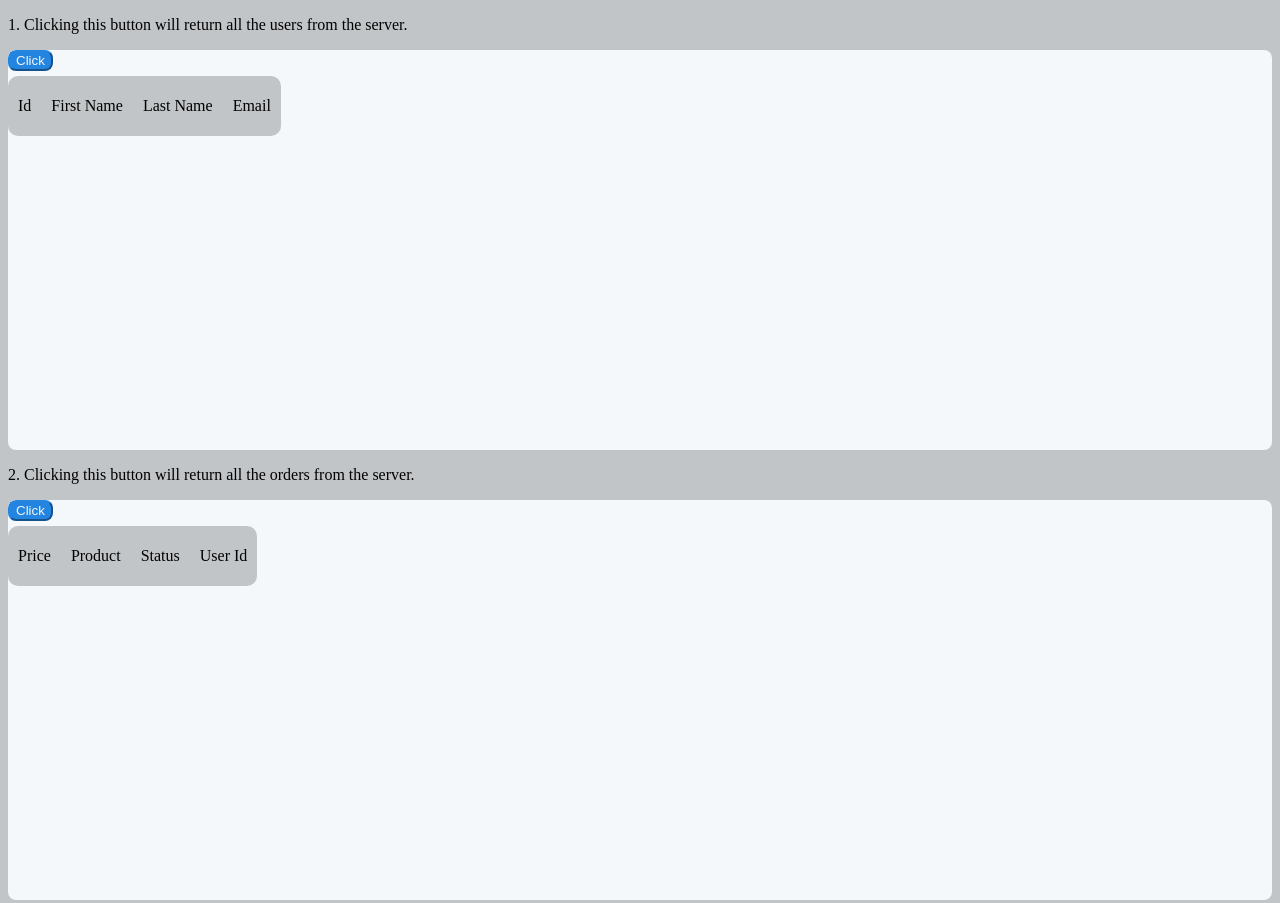
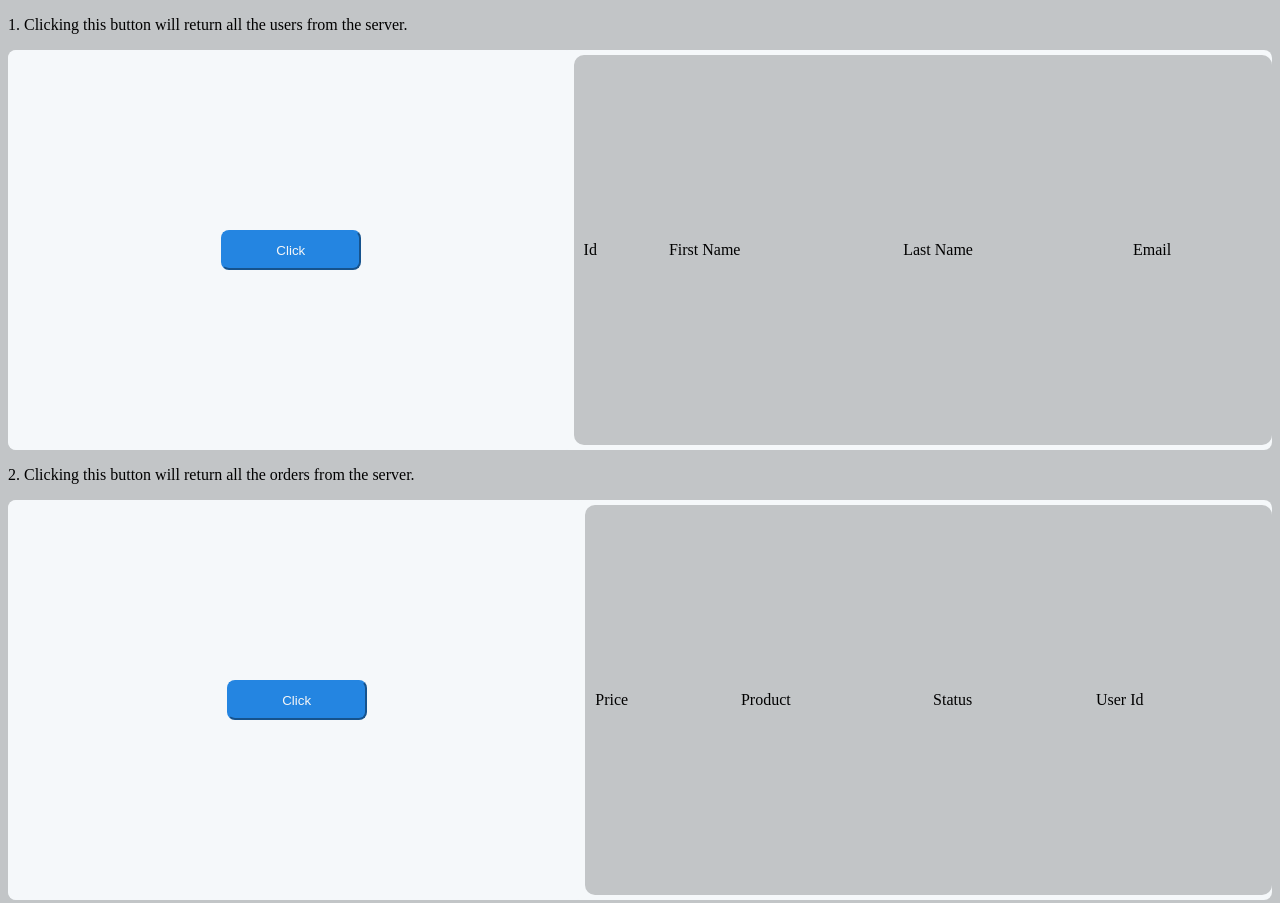
Before and after one commit to mtyra321/Shine-Solar-Challenge, a website: page index.html in a window 1280 px wide. Shown: the top 903 px of the page. Drawn offline with Linux system fonts and the light colour scheme.

Commit message:
formatting nearly complete

```diff
--- a/app.js
+++ b/app.js
@@ -6,8 +6,8 @@ const middlewares = jsonServer.defaults()
 server.use(middlewares)
 
 server.use((req, res, next) => {
-    if(req.headers.authorization && req.headers.authorization.split(" ")[0] === "Bearer") {
-        if(req.headers.authorization.split(" ")[1] === process.env.BearerToken) {
+    if (req.headers.authorization && req.headers.authorization.split(" ")[0] === "Bearer") {
+        if (req.headers.authorization.split(" ")[1] === process.env.BearerToken) {
             next()
         }
     } else {
@@ -18,5 +18,5 @@ server.use((req, res, next) => {
 server.use(router)
 
 server.listen(3000, () => {
-  console.log('JSON Server is running')
+    console.log('JSON Server is running')
 })
--- a/code.js
+++ b/code.js
@@ -60,11 +60,13 @@ function thirdClick() {
             var orders = JSON.parse(response).orders;
             var table = document.getElementById("table3")
             for (i in orders) {
-                var row = table.insertRow()
-                row.insertCell(0).innerHTML = orders[i].price
-                row.insertCell(1).innerHTML = orders[i].product
-                row.insertCell(2).innerHTML = orders[i].status
-                row.insertCell(3).innerHTML = orders[i].userId
+                if (orders[i].userId == 4) {
+                    var row = table.insertRow()
+                    row.insertCell(0).innerHTML = orders[i].price
+                    row.insertCell(1).innerHTML = orders[i].product
+                    row.insertCell(2).innerHTML = orders[i].status
+                    row.insertCell(3).innerHTML = orders[i].userId
+                }
             }
         }
     });
--- a/index.css
+++ b/index.css
@@ -7,34 +7,52 @@ tr {
 td {
     padding: 10px;
 }
-table{
-    border-collapse:separate;
-    border-spacing:0 5px;
+
+table {
+    grid-column: 2;
+    border-collapse: separate;
+    border-spacing: 0 5px;
 }
-table tr td:first-child  {
+
+table tr td:first-child {
     border-top-left-radius: 10px;
     border-bottom-left-radius: 10px;
 }
-table tr td:last-child  {
+
+table tr td:last-child {
     border-top-right-radius: 10px;
     border-bottom-right-radius: 10px;
 }
 
+
+.buttonDiv {
+    display: flex;
+    justify-content: center;
+    align-items: center;
+}
+
+
 button {
+    grid-column: 1;
     background-color: #2485E1;
     border-color: #2485E1;
     color: #F5F6F7;
     border-radius: 8px;
+    width: 140px;
+    height: 40px;
+
 }
 
-div{
+div {
     background-color: #f5f8fa;
     border-radius: 8px;
     height: 400px;
     overflow: auto;
+    display: grid;
 
 
 }
-body{
+
+body {
     background-color: #c2c5c7;
 }
--- a/index.html
+++ b/index.html
@@ -7,7 +7,7 @@
     <meta name="viewport" content="width=device-width, initial-scale=1.0">
     <script src="code.js"></script>
     <link rel="stylesheet" href="index.css">
-    <title>Document</title>
+    <title>Shine solar challenge</title>
 </head>
 
 <body>
@@ -15,7 +15,9 @@
 
     <p>1. Clicking this button will return all the users from the server.</p>
     <div id="answer1">
-        <button id="button1">Click</button>
+        <div class="buttonDiv">
+            <button id="button1">Click</button>
+        </div>
         <table id="table1">
             <tr>
                 <td>Id</td>
@@ -29,7 +31,10 @@
     </div>
     <p>2. Clicking this button will return all the orders from the server.</p>
     <div id="answer2">
-        <button id="button2">Click</button>
+        <div class="buttonDiv">
+
+            <button id="button2">Click</button>
+        </div>
         <table id="table2">
             <tr>
                 <td>Price</td>
@@ -44,7 +49,10 @@
 
     <p>3. Clicking this button will return ONLY the orders from Jane Doe.</p>
     <div id="answer3">
-        <button id="button3">Click</button>
+        <div class="buttonDiv">
+
+            <button id="button3">Click</button>
+        </div>
         <table id="table3">
             <tr>
                 <td>Price</td>
```
